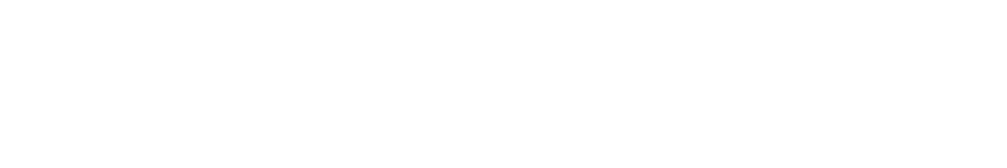
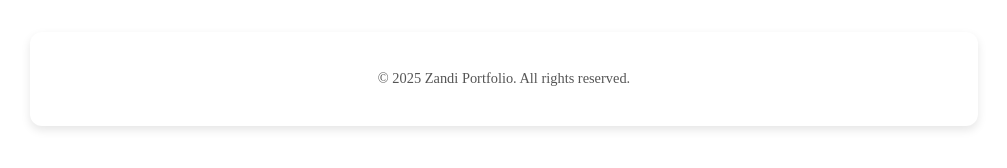
Before and after one commit to Zandi-Galpin/WEB504-assessment-1-Zandi-Galpin, a website: page components/footer/footer.html in a window 1280 px wide. Shown: the whole page, without its empty margins (136-1143 px from the left). Drawn offline with Linux system fonts and the light colour scheme.

Commit message:
footer added, portfolio complete i think

```diff
--- a/components/footer/footer.css
+++ b/components/footer/footer.css
@@ -0,0 +1,12 @@
+.site-footer {
+  background: #ffffff;
+  border-radius: 12px;
+  padding: 1.5rem;
+  margin: 2rem auto;
+  max-width: 900px;
+  width: 90%;
+  text-align: center;
+  box-shadow: 0 4px 10px rgba(0,0,0,0.1);
+  font-size: 0.9rem;
+  color: #555;
+}
--- a/components/footer/footer.html
+++ b/components/footer/footer.html
@@ -0,0 +1,18 @@
+<!DOCTYPE html>
+<html lang="en">
+<head>
+    <meta charset="UTF-8">
+    <meta name="viewport" content="width=device-width, initial-scale=1.0">
+    <title>footer</title>
+    <link rel="stylesheet" href="footer.css">
+
+</head>
+<body>
+
+<footer class="site-footer">
+  <p>&copy; 2025 Zandi Portfolio. All rights reserved.</p>
+</footer>
+
+
+</body>
+</html>
```
Also changed, not shown: pages/contact.html (+4 -0 lines), pages/index.html (+4 -1 lines), pages/projects.html (+4 -0 lines), pages/skills.html (+4 -0 lines), assets/fonts/custom-font.woff (deleted).
